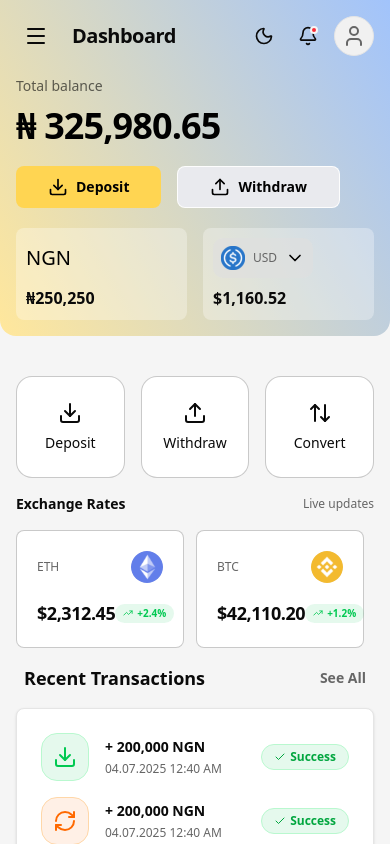
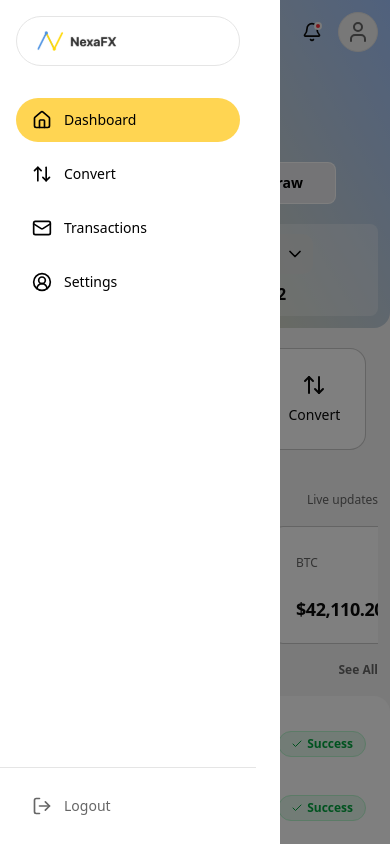
Before and after one commit to Nexacore-Org/NexaFx-web, a Next.js app: page /dashboard in a window 390 px wide. Both pictures are taken after a click on the button 36 px from the left and 36 px from the top of the page. Shown: the top 844 px of the page. Built offline with nearby package versions, Linux system fonts and the light colour scheme.

Commit message:
feat: responsive Dashbord UI

```diff
--- a/app/(dashboard)/dashboard/layout.tsx
+++ b/app/(dashboard)/dashboard/layout.tsx
@@ -5,12 +5,14 @@ import { Sidebar } from "@/components/dashboard/sidebar";
 import { Topbar } from "@/components/dashboard/topbar";
 import { cn } from "@/lib/utils";
 
+import { useSidebarStore } from "@/hooks/use-sidebar-store";
+
 export default function DashboardLayout({
     children,
 }: {
     children: React.ReactNode;
 }) {
-    const [isSidebarOpen, setIsSidebarOpen] = useState(false);
+    const { isOpen, close } = useSidebarStore();
     const [isSidebarCollapsed, setIsSidebarCollapsed] = useState(false);
 
     return (
@@ -27,21 +29,19 @@ export default function DashboardLayout({
             </aside>
 
             {/* Sidebar - Mobile Drawer Overlay */}
-            {isSidebarOpen && (
+            {isOpen && (
                 <div
-                    className="fixed inset-0 z-40 bg-black/50 md:hidden"
-                    onClick={() => setIsSidebarOpen(false)}
+                    className="fixed inset-0 z-40 bg-black/50 md:hidden animate-in fade-in duration-300"
+                    onClick={close}
                 />
             )}
 
             {/* Sidebar - Mobile Drawer */}
             <aside className={cn(
-                "fixed inset-y-0 left-0 z-50 w-64 transform transition-transform duration-300 ease-in-out md:hidden bg-sidebar",
-                isSidebarOpen ? "translate-x-0" : "-translate-x-full"
+                "fixed inset-y-0 left-0 z-50 w-[280px] transform transition-transform duration-300 ease-in-out md:hidden bg-white dark:bg-black",
+                isOpen ? "translate-x-0" : "-translate-x-full"
             )}>
-                <Sidebar
-                    onMobileClose={() => setIsSidebarOpen(false)}
-                />
+                <Sidebar />
             </aside>
 
             <div className="flex flex-1 flex-col overflow-hidden">
--- a/app/(dashboard)/dashboard/page.tsx
+++ b/app/(dashboard)/dashboard/page.tsx
@@ -5,11 +5,11 @@ import { ArrowUpDown, Download, Upload } from "lucide-react";
 
 export default function DashboardPage() {
     return (
-        <div className="flex flex-col gap-10">
+        <div className="flex flex-col gap-5 md:gap-10">
             <AccountOverview />
 
-            <div className="px-4 space-y-4">
-                <div className="grid grid-cols-3 gap-4">
+            <div className="md:px-4 space-y-4">
+                <div className="grid grid-cols-3 gap-4 px-6 pb-6 md:p-0">
                     <div className="flex flex-col items-center justify-center bg-card rounded-xl md:rounded-sm py-6 md:py-10 gap-2 border-[0.43px] border-[#79797966]">
                         <Download />
                         <p className="text-sm md:text-base font-medium">
@@ -31,7 +31,7 @@ export default function DashboardPage() {
                 </div>
 
 
-                <div className="space-y-4">
+                <div className="space-y-4 px-3 md:px-0">
                     <div className="flex items-center justify-between">
                         <h3 className="text-sm md:text-lg font-semibold">Exchange Rates</h3>
                         <p className="text-xs md:text-sm text-muted-foreground">Live updates</p>
--- a/components/dashboard/account-overview.tsx
+++ b/components/dashboard/account-overview.tsx
@@ -10,7 +10,7 @@ export function AccountOverview() {
     return (
         <section className="account-overview rounded-b-xl md:rounded-b-none md:ml-4">
             {/* Main balance card */}
-            <div className="relative space-y-5 md:space-y-10 overflow-hidden p-4">
+            <div className="relative space-y-5 md:space-y-10 overflow-hidden p-3 md:p-4">
                 <Topbar />
 
                 <div className="flex items-center justify-between">
--- a/components/dashboard/market-overview.tsx
+++ b/components/dashboard/market-overview.tsx
@@ -16,7 +16,7 @@ export function MarketOverview() {
     return (
         <div className="exchange-rates flex items-center overflow-x-auto gap-3">
             {marketData.map((item, index) => (
-                <div key={index} className="min-w-[168px] md:min-w-[251px] rounded-sm border-[0.43px] border-[#79797966] bg-card p-5 hover:border-primary/50 transition-colors shadow-[4px-4px-12px-0px-#0000001A]">
+                <div key={index} className="min-w-[251px] rounded-sm border-[0.43px] border-[#79797966] bg-card p-5 hover:border-primary/50 transition-colors shadow-[4px-4px-12px-0px-#0000001A]">
                     <div className="flex items-center justify-between mb-4">
                         <p className="text-xs font-medium text-muted-foreground">{item.pair}</p>
                         <div className="h-8 w-8 rounded-full bg-muted flex items-center justify-center font-bold text-xs">
@@ -28,7 +28,7 @@ export function MarketOverview() {
                         </div>
                     </div>
 
-                    <div className="flex items-center justify-between">
+                    <div className="flex items-center justify-between gap-4 w-full">
                         <p className="text-lg font-bold tracking-tight">{item.rate}</p>
                         <div className={`flex items-center gap-1 text-[10px] font-bold px-2 py-0.5 rounded-full ${item.up ? "bg-green-500/10 text-green-500" : "bg-red-500/10 text-red-500"
                             }`}>
--- a/components/dashboard/recent-transactions.tsx
+++ b/components/dashboard/recent-transactions.tsx
@@ -13,12 +13,12 @@ const transactions = [
 export function RecentTransactions() {
     return (
         <div className="space-y-4">
-            <div className="flex items-center justify-between px-2">
-                <h3 className="text-lg font-bold text-foreground">Recent Transactions</h3>
-                <button className="text-sm font-semibold text-muted-foreground hover:text-primary transition-colors">See All</button>
+            <div className="flex items-center justify-between px-3 md:px-0">
+                <h3 className="text-sm md:text-lg font-bold text-foreground">Recent Transactions</h3>
+                <button className="text-xs md:text-sm font-semibold text-muted-foreground hover:text-primary transition-colors">See All</button>
             </div>
 
-            <div className="rounded-sm bg-card border border-border shadow-sm overflow-hidden p-2 md:p-0">
+            <div className="rounded-xl md:rounded-sm bg-card md:border md:border-border md:shadow-sm overflow-hidden p-2 md:p-0">
                 {/* Desktop view */}
                 <div className="hidden md:block overflow-x-auto">
                     <table className="w-full text-left">
--- a/components/dashboard/sidebar.tsx
+++ b/components/dashboard/sidebar.tsx
@@ -2,8 +2,9 @@
 
 import Link from "next/link";
 import { usePathname } from "next/navigation";
-import { Settings, LogOut, Home, ArrowUpDown, Mail, CircleUserRound, ChevronLeft, ChevronRight } from "lucide-react";
+import { LogOut, Home, ArrowUpDown, Mail, CircleUserRound, ChevronLeft, ChevronRight } from "lucide-react";
 import { cn } from "@/lib/utils";
+import { useSidebarStore } from "@/hooks/use-sidebar-store";
 
 const menuItems = [
     { icon: Home, label: "Dashboard", href: "/dashboard" },
@@ -15,11 +16,11 @@ const menuItems = [
 interface SidebarProps {
     isCollapsed?: boolean;
     onToggleCollapse?: () => void;
-    onMobileClose?: () => void;
 }
 
-export function Sidebar({ isCollapsed, onToggleCollapse, onMobileClose }: SidebarProps) {
+export function Sidebar({ isCollapsed, onToggleCollapse }: SidebarProps) {
     const pathname = usePathname();
+    const close = useSidebarStore((state) => state.close);
 
     return (
         <div className={cn(
@@ -59,7 +60,7 @@ export function Sidebar({ isCollapsed, onToggleCollapse, onMobileClose }: Sideba
                     <Link
                         key={item.href}
                         href={item.href}
-                        onClick={onMobileClose}
+                        onClick={close}
                         className={cn(
                             "flex items-center gap-3 rounded-full py-3 text-sm font-medium transition-all",
                             isCollapsed ? "justify-center px-0" : "px-4",
--- a/components/dashboard/topbar.tsx
+++ b/components/dashboard/topbar.tsx
@@ -3,13 +3,11 @@
 import { useEffect, useState } from "react";
 import { Bell, Menu, User, Moon, Sun } from "lucide-react";
 import { usePathname } from "next/navigation";
+import { useSidebarStore } from "@/hooks/use-sidebar-store";
 
-interface TopbarProps {
-    onMenuClick?: () => void;
-}
-
-export function Topbar({ onMenuClick }: TopbarProps) {
+export function Topbar() {
     const pathname = usePathname();
+    const open = useSidebarStore((state) => state.open);
     const [isDarkMode, setIsDarkMode] = useState(false);
 
     useEffect(() => {
@@ -36,7 +34,7 @@ export function Topbar({ onMenuClick }: TopbarProps) {
         <header className="flex items-center justify-between">
             <div className="flex items-center gap-4">
                 <button
-                    onClick={onMenuClick}
+                    onClick={open}
                     className="md:hidden p-2 hover:bg-muted rounded-lg transition-colors"
                 >
                     <Menu className="h-6 w-6" />
--- /dev/null
+++ b/hooks/use-sidebar-store.ts
@@ -0,0 +1,15 @@
+import { create } from "zustand";
+
+interface SidebarStore {
+    isOpen: boolean;
+    toggle: () => void;
+    open: () => void;
+    close: () => void;
+}
+
+export const useSidebarStore = create<SidebarStore>((set) => ({
+    isOpen: false,
+    toggle: () => set((state) => ({ isOpen: !state.isOpen })),
+    open: () => set({ isOpen: true }),
+    close: () => set({ isOpen: false }),
+}));
--- a/package.json
+++ b/package.json
@@ -15,7 +15,8 @@
     "next": "16.1.3",
     "react": "19.2.3",
     "react-dom": "19.2.3",
-    "tailwind-merge": "^3.4.0"
+    "tailwind-merge": "^3.4.0",
+    "zustand": "^5.0.10"
   },
   "devDependencies": {
     "@tailwindcss/postcss": "^4",
```
Also changed, not shown: 1 other file (tests, documents, lock files or other folders).
